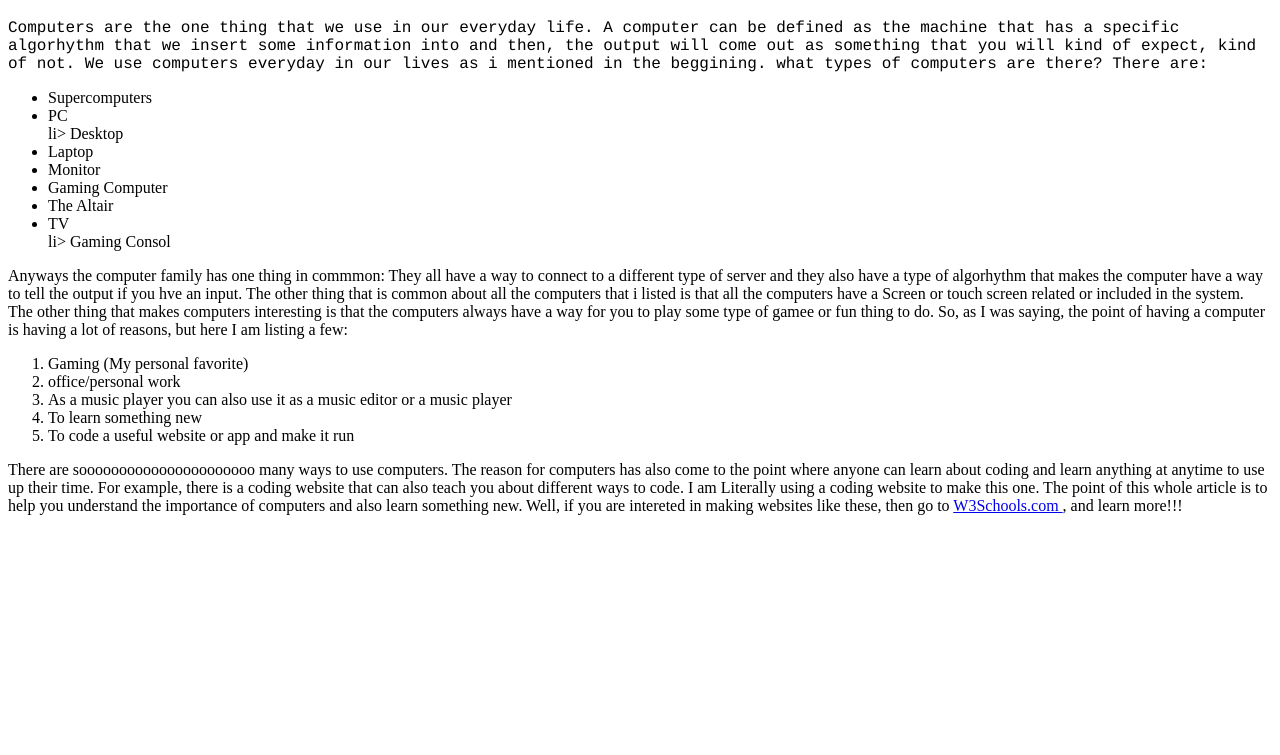
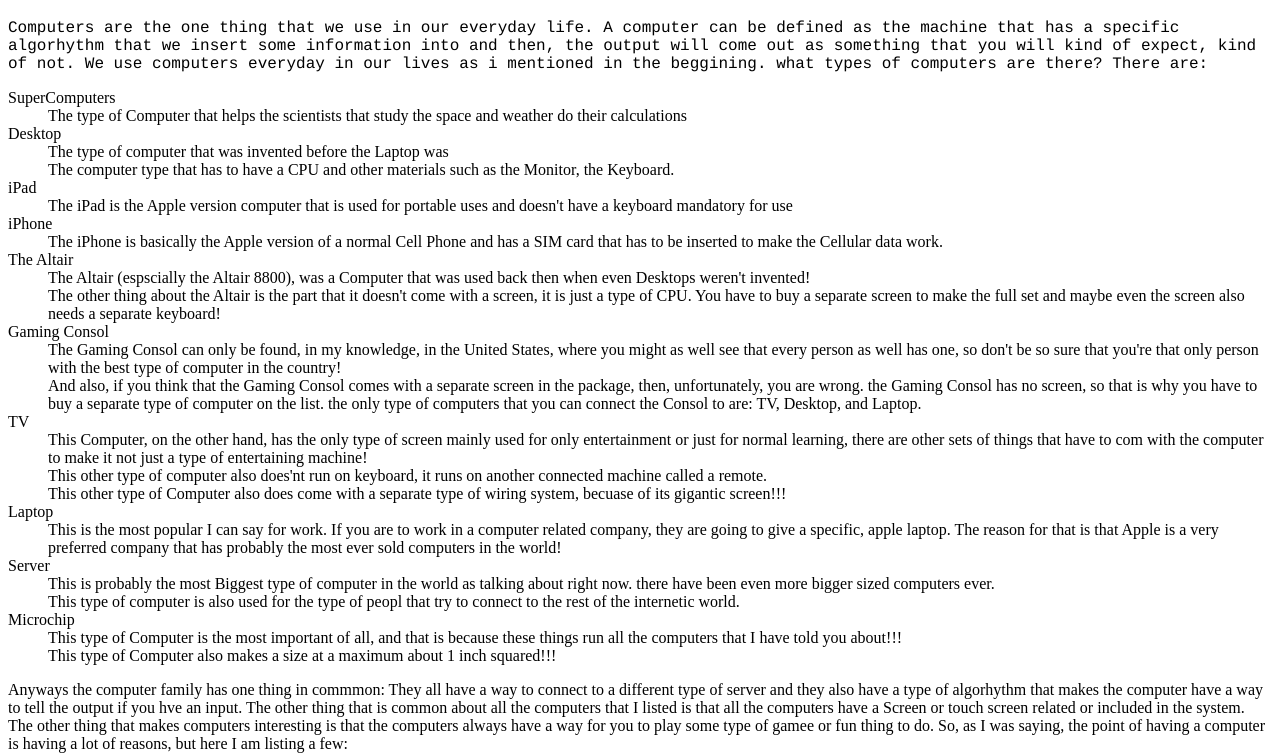
Before and after one commit to kumaratgithub/first_web, a plain HTML site: page index.html in a window 1280 px wide. Shown: the part 61-816 px from the top of the page. Drawn offline with Linux system fonts and the light colour scheme.

Commit message:
Update index.html

```diff
--- a/index.html
+++ b/index.html
@@ -10,20 +10,54 @@ Computers are the one thing that we use in our everyday life. A computer can be
 specific algorhythm that we insert some information into and then, the output will come out as something that you
 will kind of expect, kind of not. We use computers everyday in our lives as i mentioned in the beggining. what types
 of computers are there? There are:
-<ul>
-<li> Supercomputers </li>
-<li> PC </li>
-li> Desktop </li>
-<li> Laptop </li>
-<li> Monitor </li>
-<li> Gaming Computer </li>
-<li> The Altair </li>
-<li> TV </li>
-li> Gaming Consol </li>
-</ul>
+<dl>
+	<dt> SuperComputers </dt>
+	<dd> The type of Computer that helps the scientists that study the space and weather do their calculations </dd>
+	<dt> Desktop </dt>
+	<dd> The type of computer that was invented before the Laptop was </dd>
+	<dd> The computer type that has to have a CPU and other materials such as the Monitor, the Keyboard. </dd>
+	<dt> iPad </dt>
+	<dd> The iPad is the Apple version computer that is used for portable uses and doesn't have a keyboard mandatory
+		for use </dd>
+	<dt> iPhone </dt>
+	<dd> The iPhone is basically the Apple version of a normal Cell Phone and has a SIM card that has to be inserted
+		to make the Cellular data work. </dd>
+	<dt> The Altair </dt>
+	<dd> The Altair (espscially the Altair 8800), was a Computer that was used back then when even Desktops weren't
+		invented! </dd>
+	<dd> The other thing about the Altair is the part that it doesn't come with a screen, it is just a type of CPU.
+		You have to buy a separate screen to make the full set and maybe even the screen also needs a separate
+		keyboard! </dd>
+	<dt> Gaming Consol </dt>
+	<dd> The Gaming Consol can only be found, in my knowledge, in the United States, where you might as well see
+		that every person as well has one, so don't be so sure that you're that only person with the best type of
+		computer in the country! </dd>
+	<dd> And also, if you think that the Gaming Consol comes with a separate screen in the package, then, unfortunately,
+	 you are wrong. the Gaming Consol has no screen, so that is why you have to buy a separate type of computer on the
+	list. the only type of computers that you can connect the Consol to are: TV, Desktop, and Laptop.</dd>
+	<dt> TV </dt>
+	<dd> This Computer, on the other hand, has the only type of screen mainly used for only entertainment or just
+		for normal learning, there are other sets of things that have to com with the computer to make it not just
+		a type of entertaining machine! </dd>
+	<dd> This other type of computer also does'nt run on keyboard, it runs on another connected machine called a remote. </dd>
+	<dd> This other type of Computer also does come with a separate type of wiring system, becuase of its gigantic screen!!! </dd>
+	<dt> Laptop </dt>
+	<dd> This is the most popular I can say for work. If you are to work in a computer related company, they are going to give a
+		specific, apple laptop. The reason for that is that Apple is a very preferred company that has probably the
+		most ever sold computers in the world! </dd>
+	<dt> Server </dt>
+	<dd> This is probably the most Biggest type of computer in the world as talking about right now. there have been even
+		more bigger sized computers ever. </dd>
+	<dd> This type of computer is also used for the type of peopl that try to connect to the rest of the internetic world. </dd>
+	<dt> Microchip </dt>
+	<dd> This type of Computer is the most important of all, and that is because these things run all the computers that I have
+		told you about!!! </dd>
+	<dd> This type of Computer also makes a size at a maximum about 1 inch squared!!! </dd>
+
+</dl>
 Anyways the computer family has one thing in commmon: They all have a way to connect to a different type of server
 and they also have a type of algorhythm that makes the computer have a way to tell the output if you hve an input.
-The other thing that is common about all the computers that i listed is that all the computers have a Screen or touch
+The other thing that is common about all the computers that I listed is that all the computers have a Screen or touch
 screen related or included in the system. The other thing that makes computers interesting is that the computers always
 have a way for you to play some type of gamee or fun thing to do. So, as I was saying, the point of having a computer is
 having a lot of reasons, but here I am listing a few:
@@ -39,6 +73,12 @@ where anyone can learn about coding and learn anything at anytime to use up thei
 website that can also teach you about different ways to code. I am Literally using a coding website to make this one.
 The point of this whole article is to help you understand the importance of computers and also learn something new. Well,
 if you are intereted in making websites like these, then go to <a href="https://www.w3schools.com/default.asp"> W3Schools.com </a>, and learn more!!!
+If you are also interested in computers more, learn more by reading the content below. If you are not wanting to continue
+reading, then there is no reason at all to forcefully read the content below.
+</p>
+<p>
+
+
 </p>
 </body>
 	</html>
```
